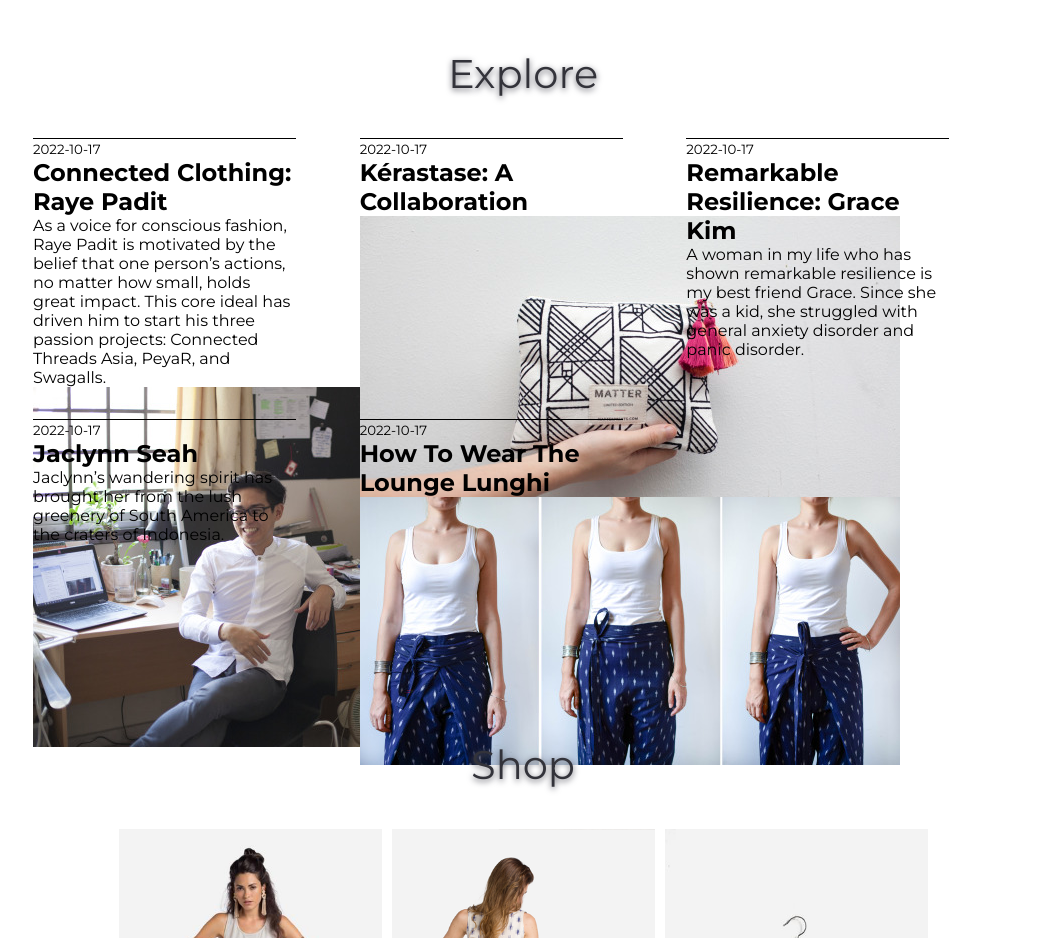
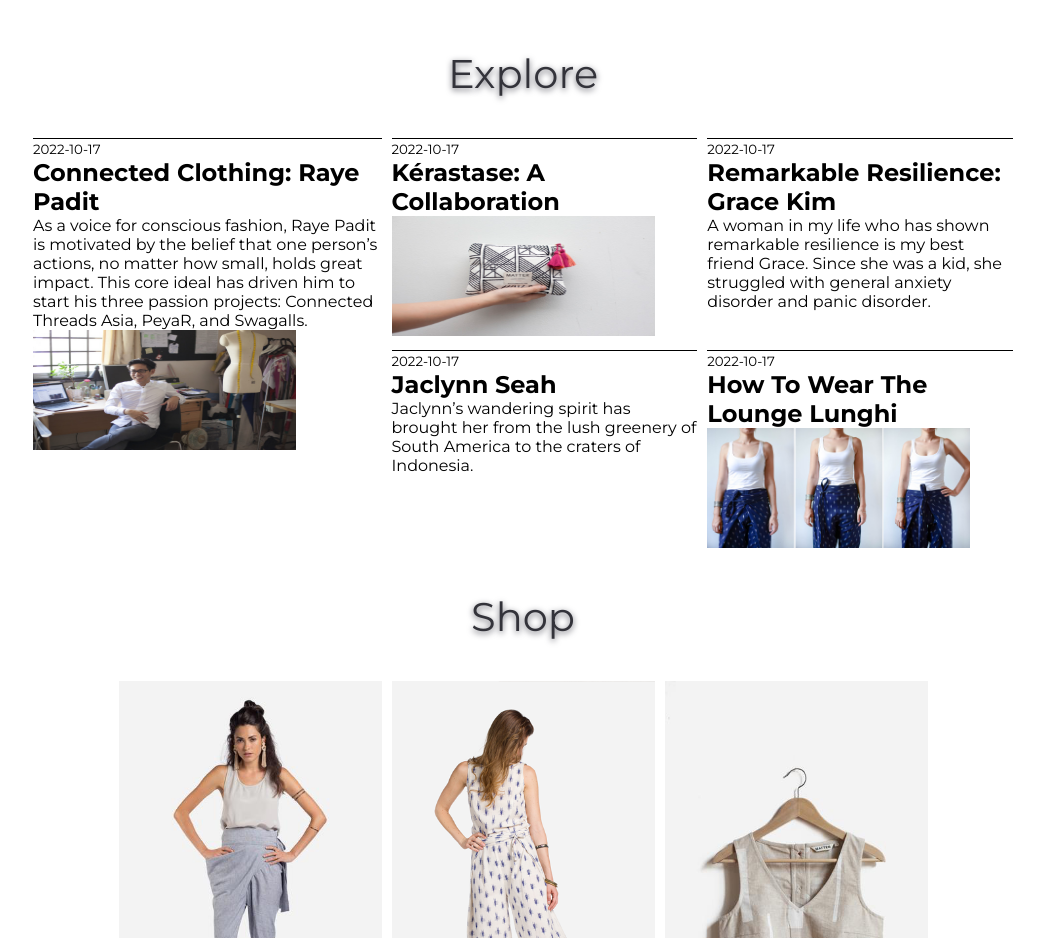
Before and after one commit to EmadNazzal/ecommerce-app, a React (Create React App) app: page / in a window 1280 px wide. Shown: the part 2380-3318 px from the top of the page, without its empty margins (117-1161 px from the left). Built offline with nearby package versions, Linux system fonts and the light colour scheme.

Commit message:
enchaned the grid look

```diff
--- a/src/components/Explore/Explore.css
+++ b/src/components/Explore/Explore.css
@@ -4,17 +4,30 @@
 
 .ParentGridContainer {
   display: grid;
-  grid-template-columns: repeat(3, auto);
+  grid-template-columns: repeat(4, auto);
   grid-template-rows: repeat(2, auto);
+  gap: 10px;
 }
 
 .ParentGridContainer .everyCard {
-  width: 263px;
-  height: 280px;
+  /* width: 263px;
+  height: 280px; */
   border-top: 1px solid black;
 }
 
+.ParentGridContainer .everyCard img {
+  width: 263px;
+  height: 120px;
+}
+
 .uniqueCard {
-  height: 560px;
+  /* height: 560px;
+  width: 555px; */
+  grid-row: 1/3;
+  grid-column: 1/3;
+}
+
+.uniqueCard img {
   width: 555px;
+  height: 280px;
 }
```
